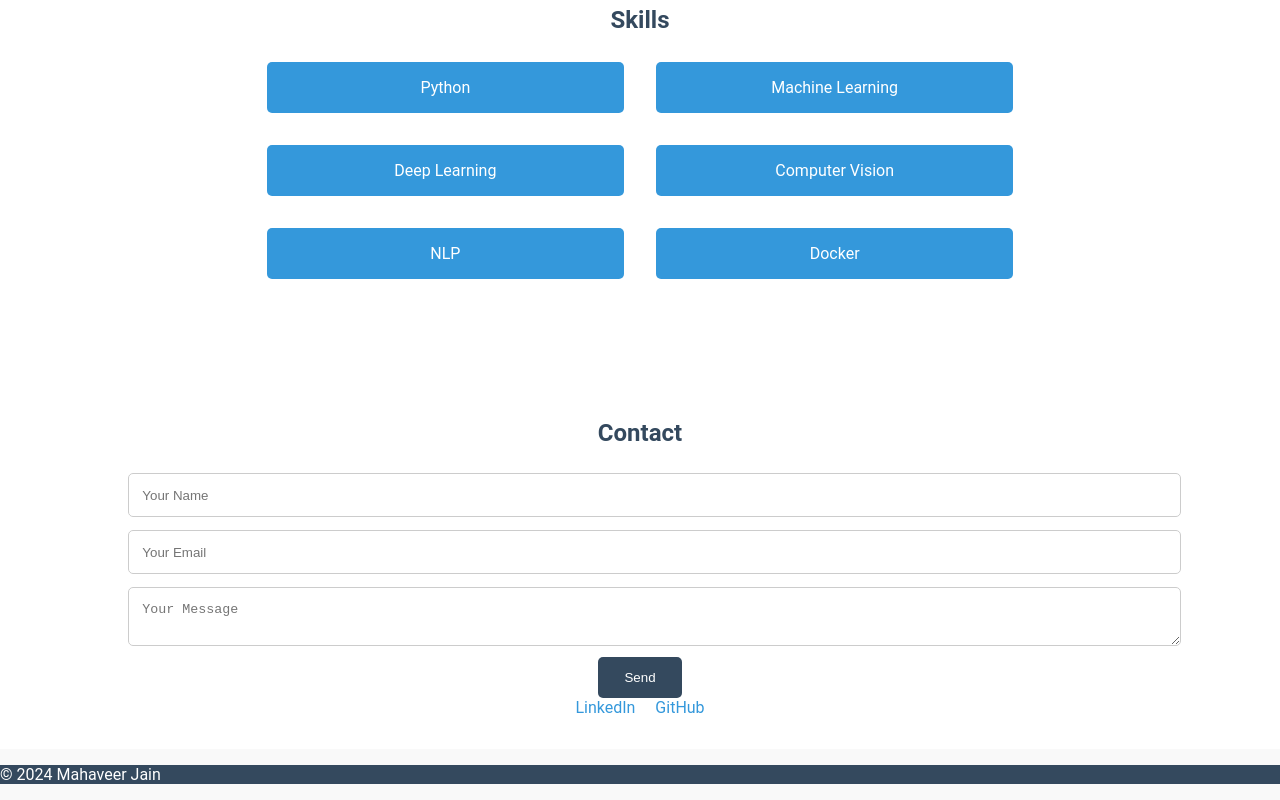
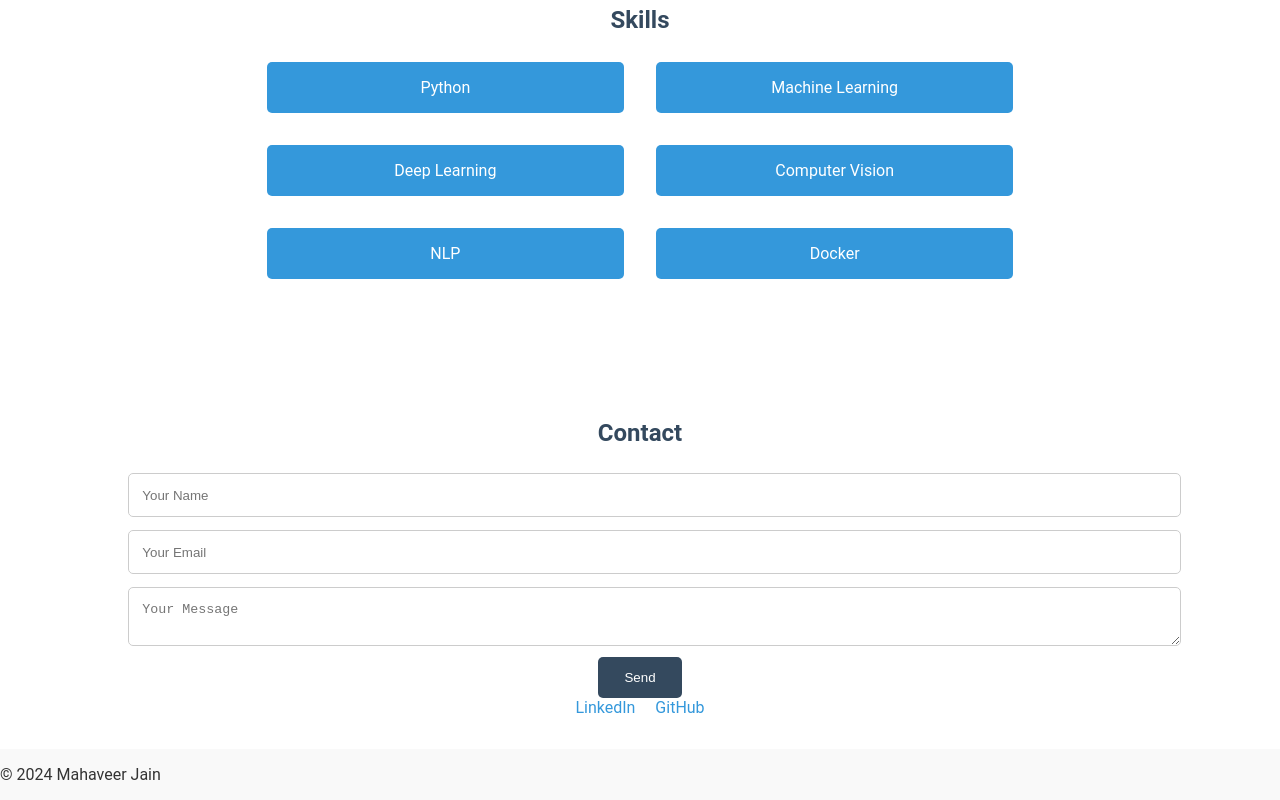
Before and after one commit to mahaveerjain98/mahaveerjain98.github.io, a plain HTML site: page index.html in a window 1280 px wide. Shown: the part 1845-2645 px from the top of the page. Drawn offline with nearby package versions, Linux system fonts and the light colour scheme; a script that the page names is missing.

Commit message:
Update styles.css

```diff
--- a/styles.css
+++ b/styles.css
@@ -127,6 +127,3 @@ form button:hover {
 }
 
 footer {
-    background-color: #34495e;
-    color: white;
-    text-align:
```
